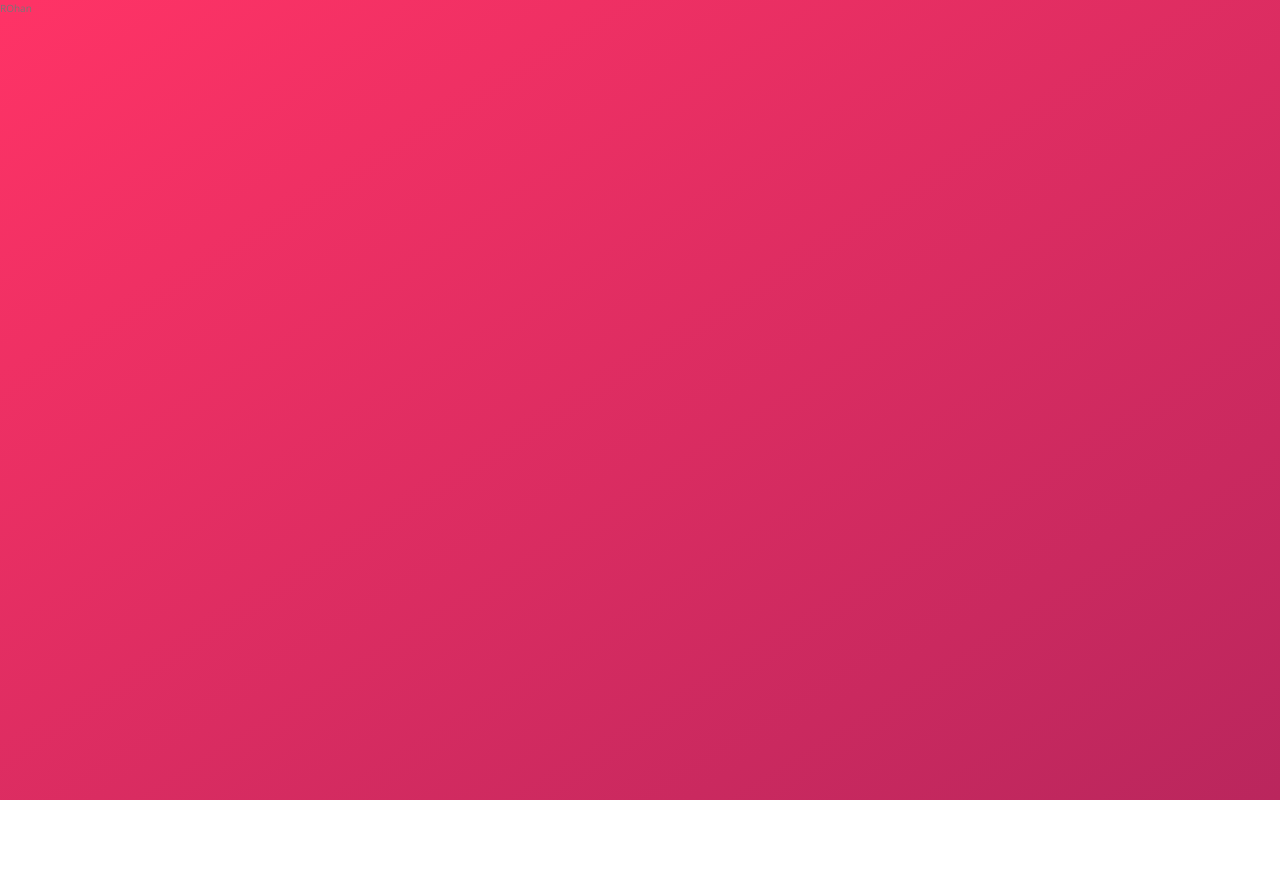
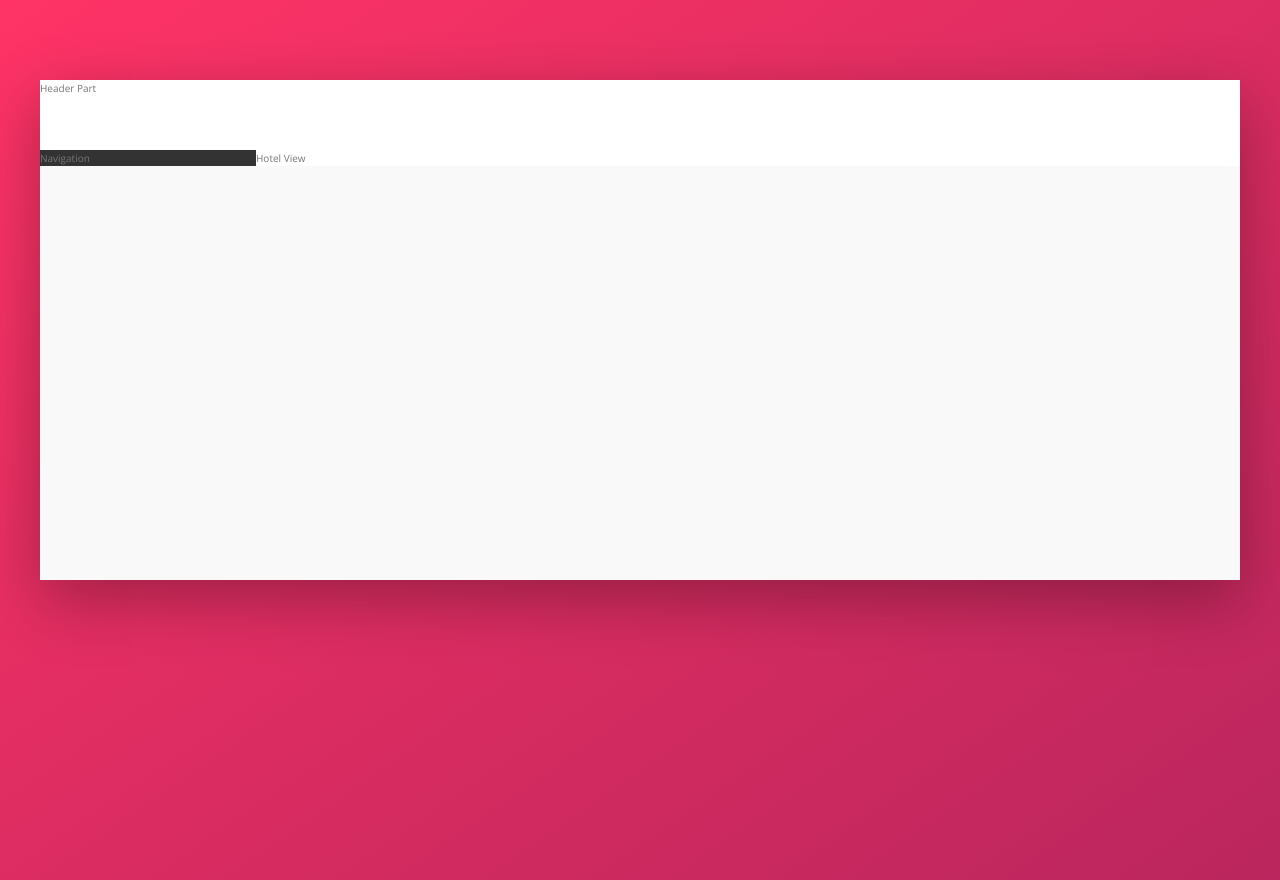
Before and after one commit to Rohan-Shakya/advanced-css-and-sass, a website: page project-2/index.html in a window 1280 px wide. Before the commit the page ends 800 px from the top, so only its background shows below. Drawn offline with nearby package versions, Linux system fonts and the light colour scheme.

Commit message:
added layout

```diff
--- a/project-2/index.html
+++ b/project-2/index.html
@@ -13,6 +13,12 @@
     <title>trillo &mdash; Your all-in-one booking app</title>
   </head>
   <body>
-    ROhan
+    <div class="container">
+      <header class="header">Header Part</header>
+      <div class="content">
+        <nav class="sidebar">Navigation</nav>
+        <main class="hotel-view">Hotel View</main>
+      </div>
+    </div>
   </body>
 </html>
--- a/project-2/sass/abstracts/_variables.scss
+++ b/project-2/sass/abstracts/_variables.scss
@@ -10,4 +10,5 @@
   --color-grey-dark-1: #333;
   --color-grey-dark-2: #777;
   --color-grey-dark-3: #999;
+  --shadow-dark: 0 2rem 6rem rgba(0, 0, 0, 0.3);
 }
--- /dev/null
+++ b/project-2/sass/layout/_header.scss
@@ -0,0 +1,5 @@
+.header {
+  height: 7rem;
+  background-color: #fff;
+  border-bottom: var(--color-grey-light-2);
+}
--- a/project-2/sass/layout/_layout.scss
+++ b/project-2/sass/layout/_layout.scss
@@ -0,0 +1,12 @@
+.container {
+  max-width: 120rem;
+  margin: 8rem auto;
+  background-color: var(--color-grey-light-1);
+  box-shadow: var(--shadow-dark);
+  min-height: 50rem;
+}
+
+.content {
+  // flex container
+  display: flex;
+}
--- /dev/null
+++ b/project-2/sass/layout/_main.scss
@@ -0,0 +1,4 @@
+.hotel-view {
+  background-color: #fff;
+  flex: 1; // flex-grow: 1; (grow as much as it can)
+}
--- /dev/null
+++ b/project-2/sass/layout/_sidebar.scss
@@ -0,0 +1,4 @@
+.sidebar {
+  background-color: var(--color-grey-dark-1);
+  flex: 0 0 18%; // (flex-grow flex-shrink flex-basis)
+}
--- a/project-2/sass/main.scss
+++ b/project-2/sass/main.scss
@@ -15,3 +15,6 @@
 
 // Layout
 @import './layout/layout';
+@import './layout/header';
+@import './layout/sidebar';
+@import './layout/main';
```
Also changed, not shown: project-2/css/style.css.
